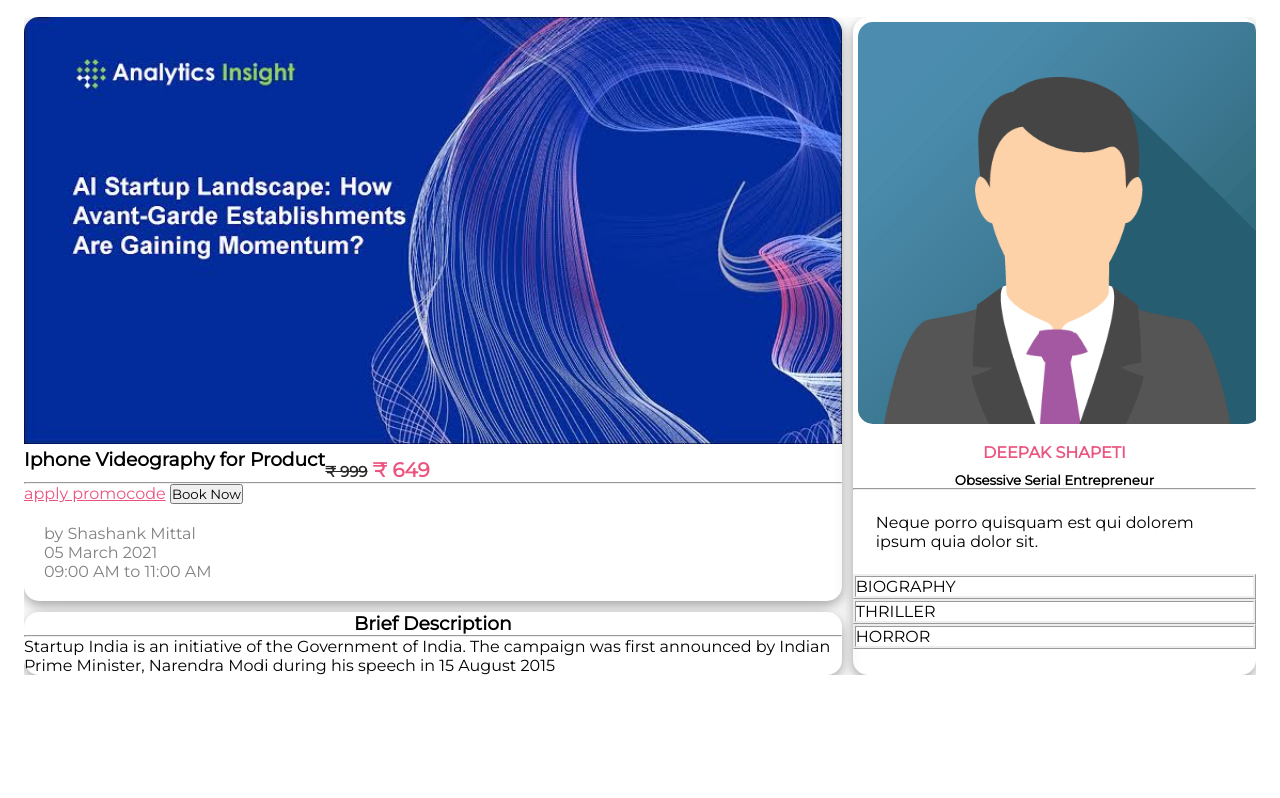
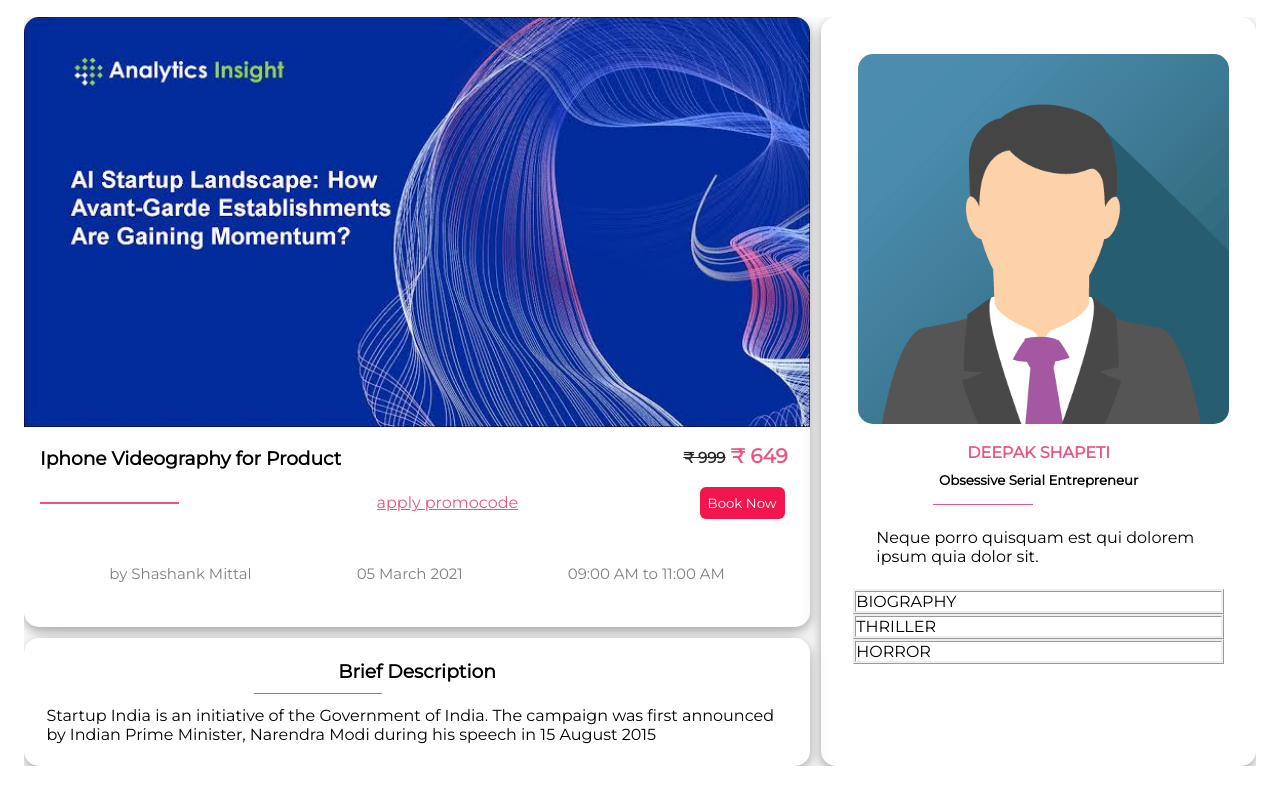
Before and after one commit to mrdc48/project_proff, a plain HTML site: page index.html in a window 1280 px wide. Shown: the part 89-887 px from the top of the page. Before the commit the page ends 800 px from the top, so only its background shows below. Drawn offline with Linux system fonts and the light colour scheme.

Commit message:
Update style.css

```diff
--- a/style.css
+++ b/style.css
@@ -40,7 +40,6 @@ margin: 2rem 1.5rem;
  grid-template-areas:
  'header header second-header'
  'info info second-header';
-
  grid-template-columns: repeat(3,auto)
 }
 .Main-head > .header{
@@ -51,28 +50,81 @@ margin: 2rem 1.5rem;
 }
 .header > .sub-header{
  display: flex;
-
+ align-items: center;
+ justify-content: space-between;
  flex-direction: row;
 }
-
 .sub-header > h3 {
- justify-self: flex-start;
+ margin: 1rem 1rem;
 }
 .sub-header > h5 {
-justify-self: flex-end;
-
+margin:1rem 1.4rem;
+}
+ .header > .second_sub-header {
+display: flex;
+flex-direction: row;
+align-items: center;
+justify-content: space-between;
+}
+.second_sub-header > .second_sub-header-button{
+ margin-right: 1.6rem;
+  padding: 0.5rem;
+  background: #f3164c;
+  border: none;
+  color: #fff;
+  border-radius: 6px;
+}
+.second_sub-header > .hr_line{
+ margin: 1rem 1rem;
+  width: 8.7rem;
+  height: 0.1rem;
+  border: none;
+  background-color : #Ec5480;
+}
+.header > .third_sub-header {
+ display: flex;
+ font-size: 15px;
+ flex-direction: row;
+margin: 1.5rem 0.8rem;
+ justify-content: space-around;
 }
 .Main-head > .second-header{
  border-radius:15px;
    box-shadow: 0 4px 8px 0 rgba(0, 0, 0, .2), 0 6px 20px 0 rgba(0, 0, 0, .19);
   background: #fff;
+ padding: 2rem;
  grid-area: second-header;
+}
+.hr_line1{
+  margin-left: 80px;
+  margin-top:  1rem;
+  width: 100px;
+  height: 1.5px;
+  border: none;
+  background-color : #Ec5480;
+}
+.another{
+  padding: 1rem;
+ font-size: 0.8rem;
+ display: flex;
+ flex-direction: row;
+ justify-content: space-around;
 }
 .Main-head > .info{
  border-radius:15px;
    box-shadow: 0 4px 8px 0 rgba(0, 0, 0, .2), 0 6px 20px 0 rgba(0, 0, 0, .19);
   background: #fff;
  grid-area: info;
+ padding: 1.4rem;
+}
+ .info > .hr_line1{
+  margin-left: 13rem;
+  margin-top:  0.6rem;
+  width: 8rem;
+  height: 0.1rem;
+  margin-bottom: 0.7rem;
+  border: none;
+  background-color : #Ec5480;
 }
 @media screen and (max-width: 960px){
  .mobile-nav{
```
